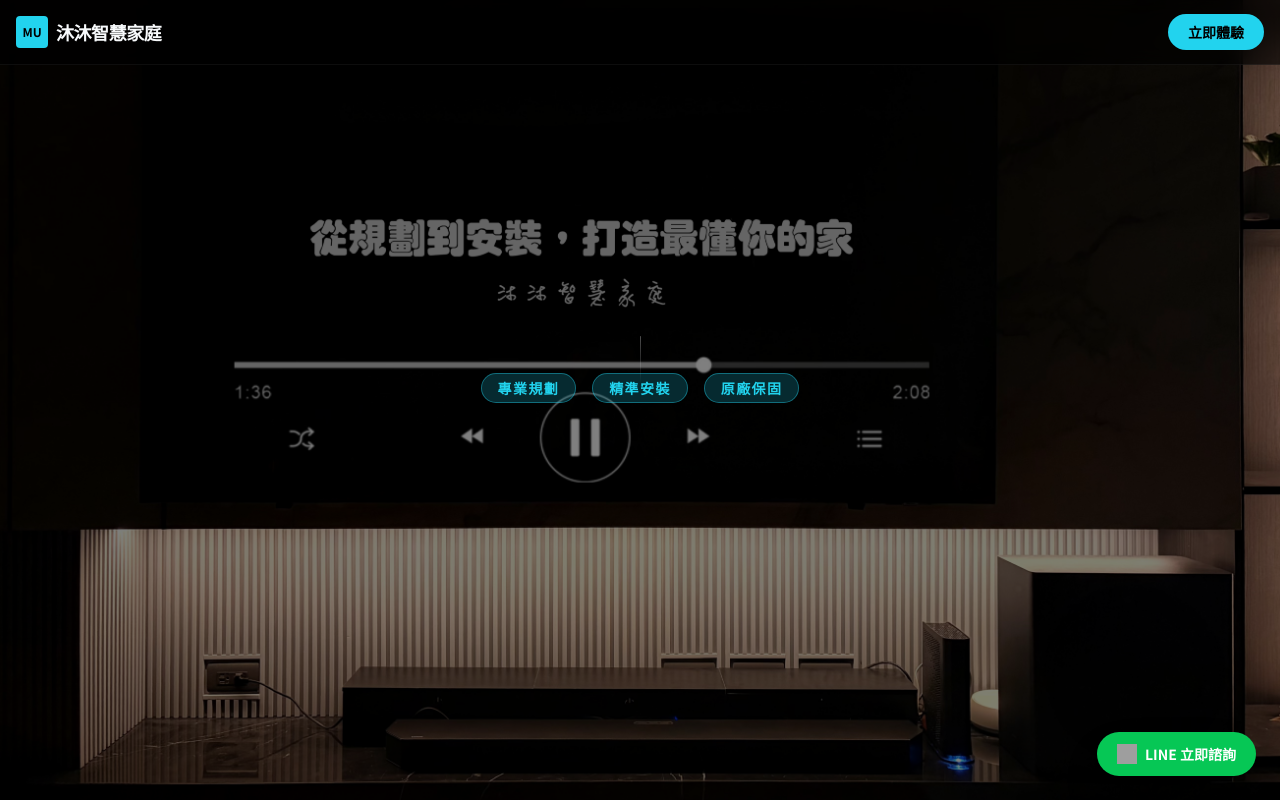
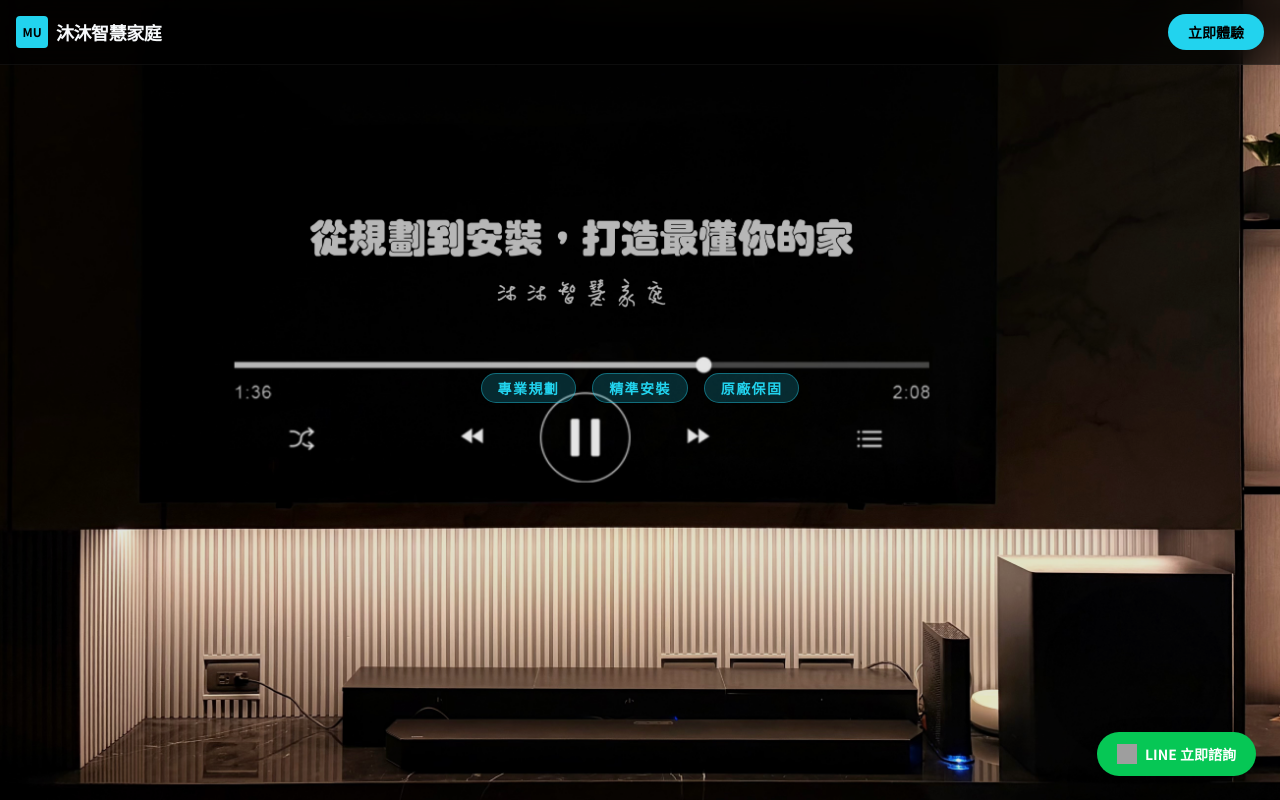
Before and after one commit to Miiish/NewWebsite, a React (Vite) app: page / in a window 1280 px wide. Shown: the top 800 px of the page. Built offline with nearby package versions, Linux system fonts and the light colour scheme; grey boxes are pictures that could not be loaded; the HTML template or start-up script is replaced by a standard one.

Commit message:
Update SmartHomeMockup.jsx

```diff
--- a/src/SmartHomeMockup.jsx
+++ b/src/SmartHomeMockup.jsx
@@ -121,11 +121,11 @@ export default function SmartHomeMockup() {
               className="absolute inset-0 bg-[url('/hero3.jpg')] bg-cover bg-center transition-transform duration-[10s]"
               style={{ transform: `scale(${1.1 - light * 0.1})` }}
             />
-            <div className="absolute inset-0 bg-black/50" />
+            <div className="absolute inset-0 bg-black/10" />
 
             <div className="relative z-10 px-6 max-w-5xl">
               {/* 1. 服務商定位標籤 */}
-              <div className="mb-6 flex flex-wrap justify-center gap-2 md:gap-4 animate-fade-in">
+              <div className="mb-6 flex flex-wrap justify-center gap-2 md:gap-4 ">
                 <span className="px-4 py-1 rounded-full bg-cyan-400/20 border border-cyan-400/40 text-cyan-400 text-xs md:text-sm font-bold tracking-widest uppercase">
                   專業規劃
                 </span>
@@ -143,10 +143,10 @@ export default function SmartHomeMockup() {
                 打造最懂您的<span className="text-cyan-400 underline underline-offset-8 decoration-cyan-400/30">智慧家庭</span>
               </h2> */}
 
-              {/* 下滑提示 */}
+              {/* 下滑提示
               <div className="absolute bottom-8 left-1/2 -translate-x-1/2 opacity-30 animate-bounce">
                 <div className="w-[1px] h-12 bg-gradient-to-b from-white to-transparent mx-auto" />
-              </div>
+              </div> */}
             </div>
           </section>
 
```
